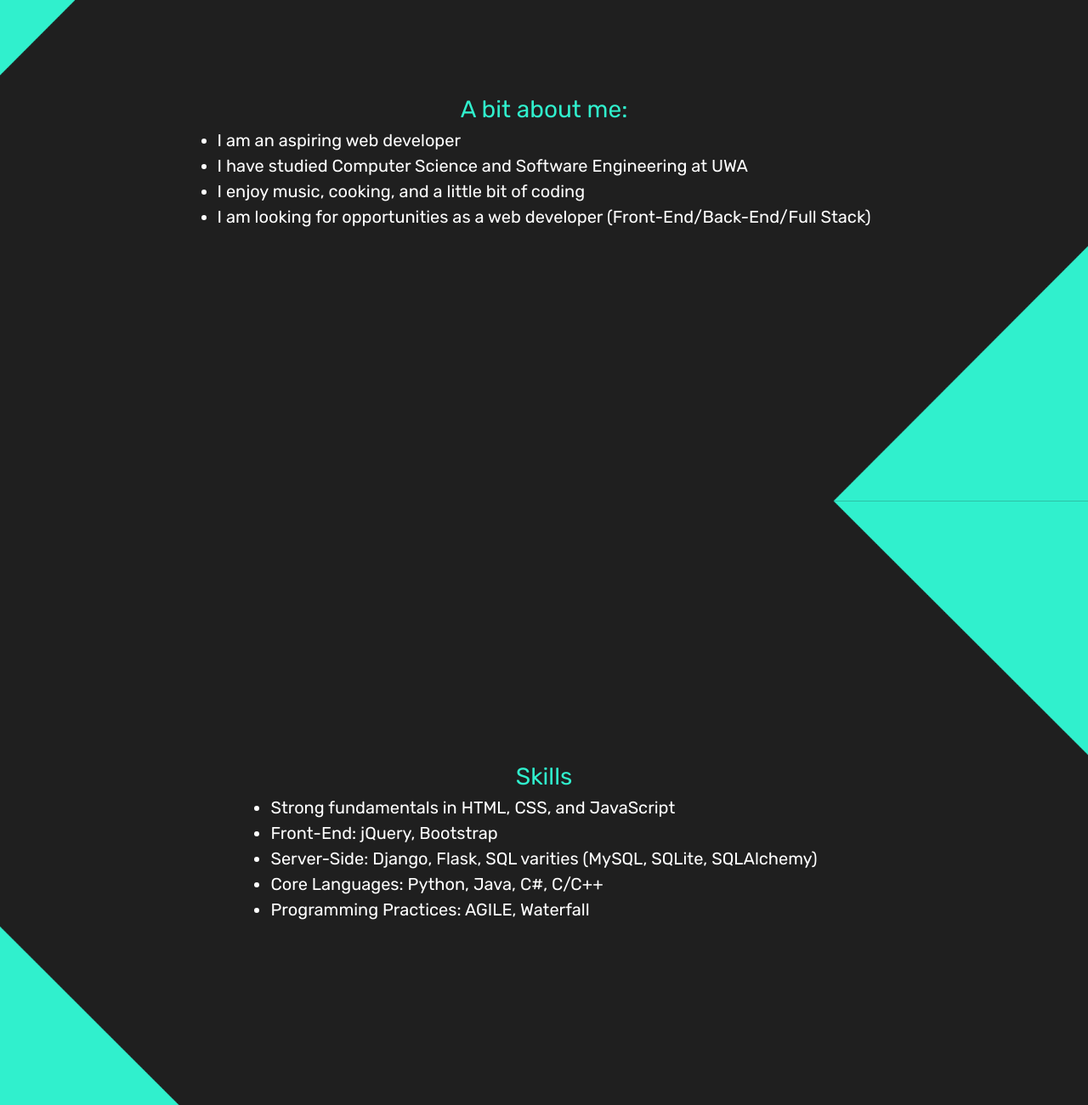
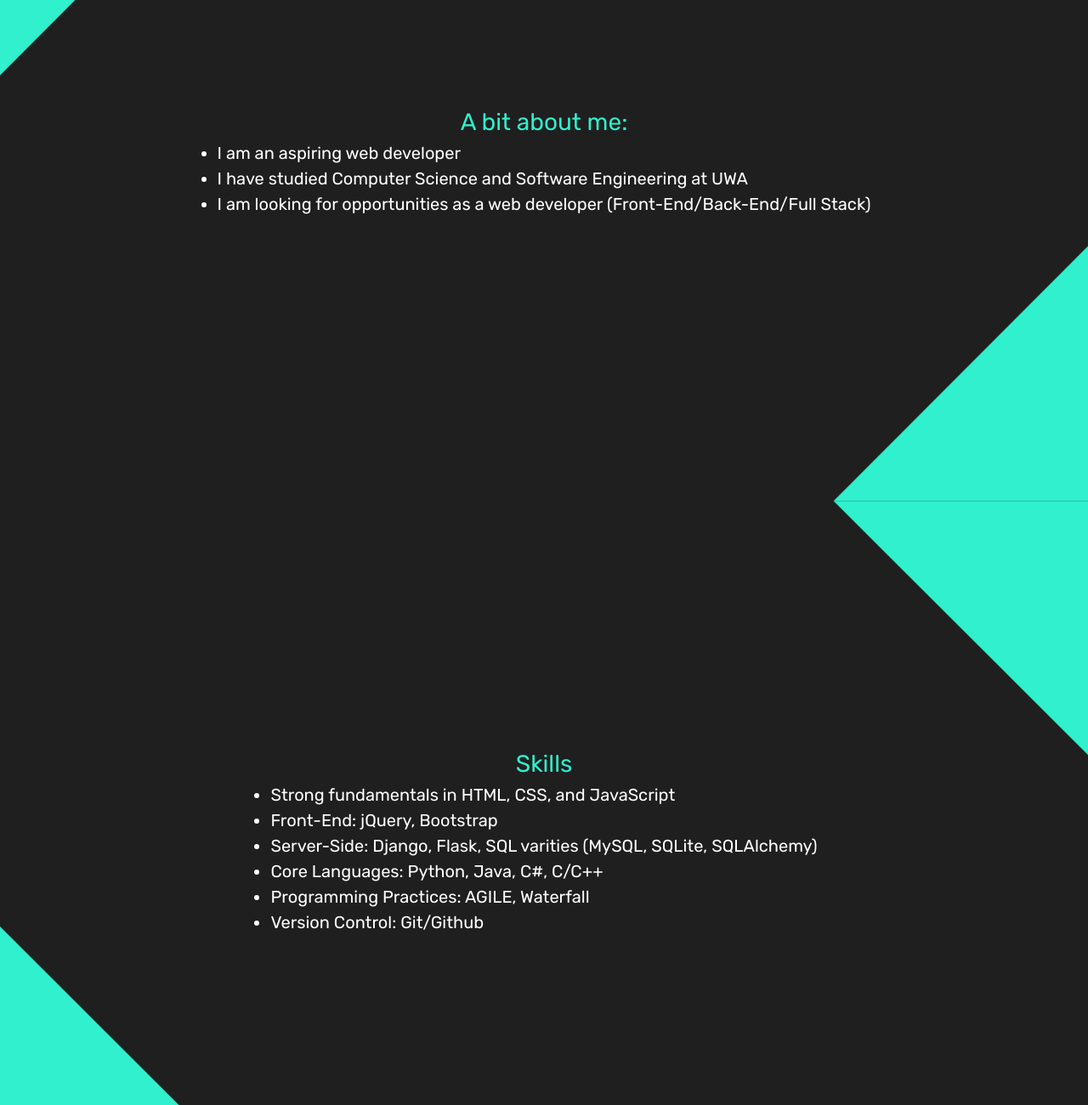
Before and after one commit to JanmayP/personal-website, a plain HTML site: page index.html in a window 1280 px wide. Shown: the part 1061-2361 px from the top of the page at 85% size. Drawn offline with nearby package versions, Linux system fonts and the light colour scheme.

Commit message:
Landing page content update

```diff
--- a/index.html
+++ b/index.html
@@ -41,7 +41,6 @@
                 <ul>
                     <li>I am an aspiring web developer</li>
                     <li>I have studied Computer Science and Software Engineering at UWA</li>
-                    <li>I enjoy music, cooking, and a little bit of coding</li>
                     <li>I am looking for opportunities as a web developer (Front-End/Back-End/Full Stack)</li>
                 </ul>
             </p>
@@ -55,6 +54,7 @@
                     <li>Server-Side: Django, Flask, SQL varities (MySQL, SQLite, SQLAlchemy)</li>
                     <li>Core Languages: Python, Java, C#, C/C++</li>
                     <li>Programming Practices: AGILE, Waterfall</li>
+                    <li>Version Control: Git/Github</li>
                 </ul>
             </p>
         </section>
```
